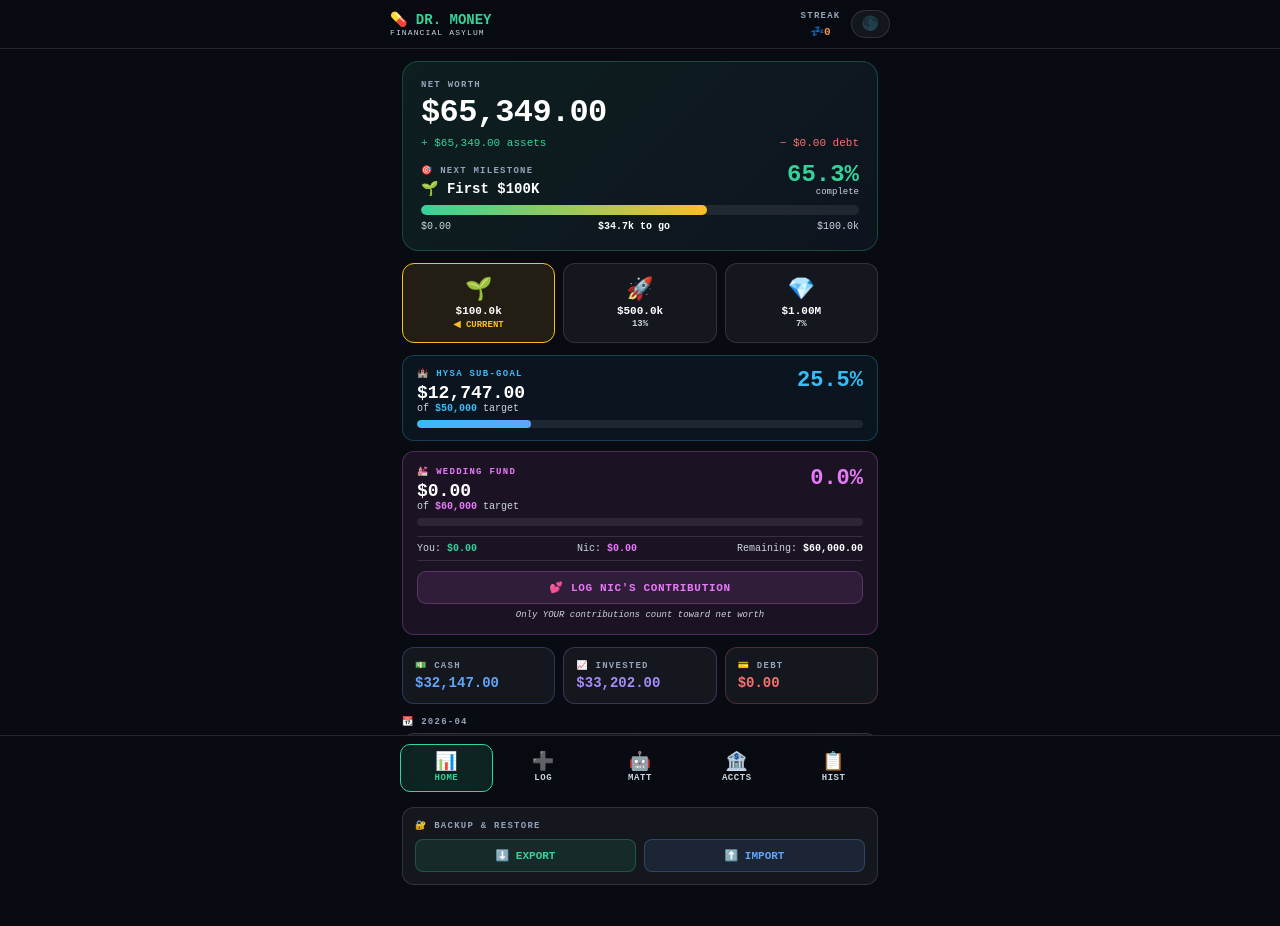
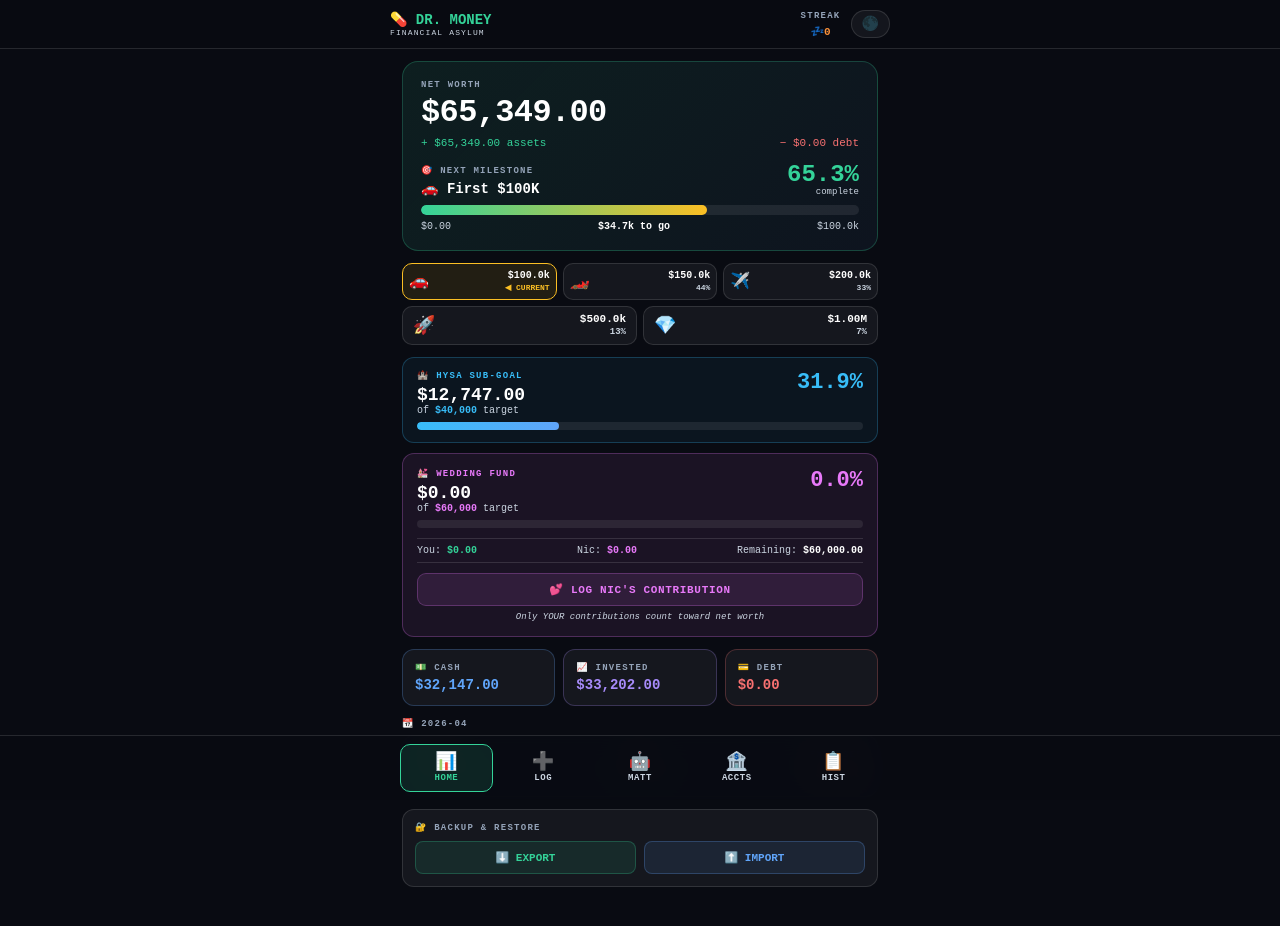
Before and after one commit to mattloffredo97-pixel/Dr-Money, a React (Vite) app: page / in a window 1280 px wide. Shown: the top 926 px of the page. Built offline with nearby package versions, Linux system fonts and the light colour scheme.

Commit message:
Update App.jsx

```diff
--- a/src/App.jsx
+++ b/src/App.jsx
@@ -1,7 +1,9 @@
 import { useState, useEffect, useRef, useMemo } from "react";
 
 const MILESTONES = [
-  { target:100000,  label:"First $100K",    icon:"🌱" },
+  { target:100000,  label:"First $100K",    icon:"🚗" },
+  { target:150000,  label:"$150K",          icon:"🏎️" },
+  { target:200000,  label:"$200K",          icon:"✈️" },
   { target:500000,  label:"Half a Million", icon:"🚀" },
   { target:1000000, label:"Millionaire",    icon:"💎" },
 ];
@@ -1281,29 +1283,46 @@ export default function App() {
               </div>
             </div>
 
-            <div style={{display:"grid",gridTemplateColumns:"repeat(3,1fr)",gap:8,marginBottom:12}}>
-              {MILESTONES.map(m=>{
+            {(()=>{
+              const renderMilestone = (m, larger=false) => {
                 const done=totalNW>=m.target;
                 const active=activeMilestone.target===m.target;
                 const pct = Math.min((totalNW/m.target)*100, 100);
-                return(<div key={m.target} style={{background: done ? (theme==="dark"?"rgba(52,211,153,0.1)":"rgba(5,150,105,0.08)") : active ? (theme==="dark"?"rgba(251,191,36,0.1)":"rgba(217,119,6,0.08)") : t.CARD,border: `1px solid ${done?t.G:active?t.Y:t.BORDER}`,borderRadius:12, padding:"12px 8px", textAlign:"center",boxShadow: t.aeroShadow}}>
-                  <div style={{fontSize:22,marginBottom:2}}>{m.icon}</div>
-                  <div style={{fontSize:11,color:t.W,fontWeight:700}}>{fmtK(m.target)}</div>
-                  <div style={{fontSize:9,color:done?t.G:active?t.Y:t.S,marginTop:2,fontWeight:700}}>{done?"✅ DONE":active?"◀ CURRENT":`${pct.toFixed(0)}%`}</div>
+                const iconSize = larger ? 18 : 16;
+                const amtSize = larger ? 11 : 10;
+                const statusSize = larger ? 9 : 8;
+                const pad = larger ? "7px 10px" : "7px 6px";
+                const gap = larger ? 8 : 5;
+                return(<div key={m.target} style={{background: done ? (theme==="dark"?"rgba(52,211,153,0.1)":"rgba(5,150,105,0.08)") : active ? (theme==="dark"?"rgba(251,191,36,0.1)":"rgba(217,119,6,0.08)") : t.CARD,border: `1px solid ${done?t.G:active?t.Y:t.BORDER}`,borderRadius:10, padding:pad, display:"flex", alignItems:"center", gap, boxShadow: t.aeroShadow}}>
+                  <span style={{fontSize:iconSize,lineHeight:1,flexShrink:0}}>{m.icon}</span>
+                  <div style={{flex:1,textAlign:"right",minWidth:0}}>
+                    <div style={{fontSize:amtSize,color:t.W,fontWeight:700,lineHeight:1}}>{fmtK(m.target)}</div>
+                    <div style={{fontSize:statusSize,color:done?t.G:active?t.Y:t.S,fontWeight:700,marginTop:2}}>{done?"✅ DONE":active?"◀ CURRENT":`${pct.toFixed(0)}%`}</div>
+                  </div>
                 </div>);
-              })}
-            </div>
+              };
+              const firstRow = MILESTONES.slice(0,3);
+              const secondRow = MILESTONES.slice(3);
+              return (<>
+                <div style={{display:"grid",gridTemplateColumns:"repeat(3,1fr)",gap:6,marginBottom:6}}>
+                  {firstRow.map(m => renderMilestone(m, false))}
+                </div>
+                <div style={{display:"grid",gridTemplateColumns:"repeat(2,1fr)",gap:6,marginBottom:12}}>
+                  {secondRow.map(m => renderMilestone(m, true))}
+                </div>
+              </>);
+            })()}
 
             {(()=>{
               const hysaBal = +(assets.hysa||0);
-              const hysaPct = Math.min((hysaBal/50000)*100, 100);
-              const hysaDone = hysaBal >= 50000;
+              const hysaPct = Math.min((hysaBal/40000)*100, 100);
+              const hysaDone = hysaBal >= 40000;
               return(<div style={{background: hysaDone ? (theme==="dark"?"rgba(52,211,153,0.08)":"rgba(5,150,105,0.06)") : (theme==="dark"?"rgba(56,189,248,0.06)":"rgba(37,99,235,0.05)"),border:`1px solid ${hysaDone?t.G:"#38bdf8"}40`,borderRadius:12,padding:"12px 14px",marginBottom:10,boxShadow: t.aeroShadow}}>
                 <div style={{display:"flex",justifyContent:"space-between",alignItems:"flex-start",marginBottom:6}}>
                   <div>
                     <div className="lbl" style={{color:hysaDone?t.G:"#38bdf8"}}>🏰 HYSA SUB-GOAL</div>
                     <div style={{fontSize:18,fontWeight:900,color:t.W,marginTop:2}}>${fmt(hysaBal)}</div>
-                    <div style={{fontSize:10,color:t.S}}>of <span style={{color:hysaDone?t.G:"#38bdf8",fontWeight:700}}>$50,000</span> target</div>
+                    <div style={{fontSize:10,color:t.S}}>of <span style={{color:hysaDone?t.G:"#38bdf8",fontWeight:700}}>$40,000</span> target</div>
                   </div>
                   <div style={{fontSize:22,fontWeight:900,color:hysaDone?t.G:"#38bdf8"}}>{hysaPct.toFixed(1)}%</div>
                 </div>
```
